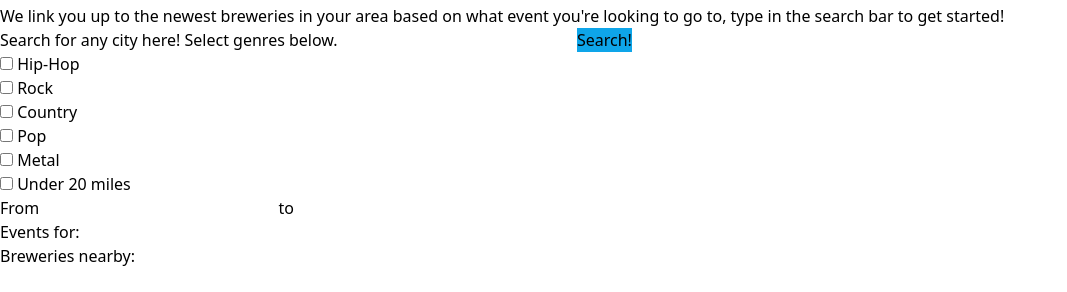
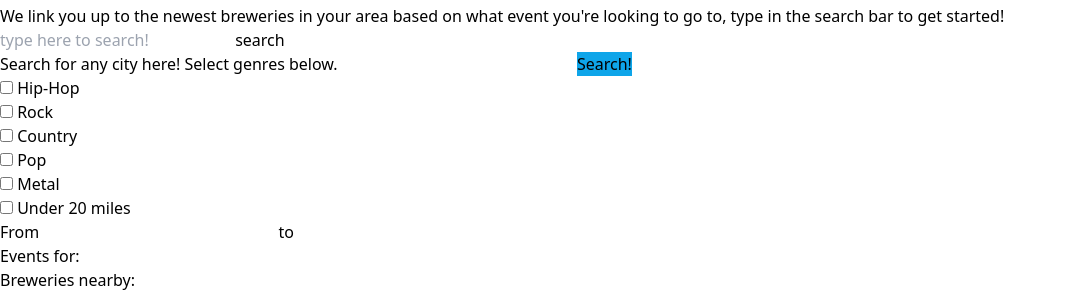
Before and after one commit to wmason1997/Upcoming-Concert-Brewery-Locator, a website: page index.html in a window 1280 px wide. Shown: the part 1220-1512 px from the top of the page, without its empty margins (0-1067 px from the left). Before the commit the page ends 1488 px from the top, so only its background shows below. Drawn offline with nearby package versions, Linux system fonts and the light colour scheme.

Commit message:
started styling search bar and adjusted theme sheet

```diff
--- a/index.html
+++ b/index.html
@@ -18,6 +18,10 @@
         </h3>
     </section>
 
+    <div class="inline-flex justify-between bg-stone-800">
+      <input type="text" placeholder="type here to search!" value="" class ="bg-transparent py-1 text-grey-600 px-4 focus:outline-none">
+    <div class="inline bg-tan-300 py-2 px-4 text-gray-600 select-none">search</div>
+    </div>
     <form id="search-bar">
         <label for="ticketmaster-search">Search for any city here! Select genres below.</label>
         <input type='text' id="ticketmaster-search" name="ticketmaster-search">
--- a/tailwind.config.js
+++ b/tailwind.config.js
@@ -15,7 +15,7 @@ module.exports = {
       'orange': '#a16737',
       'tan': '#bc9a71',
       'white': '#ccc0b2',
-      'light grey': '#b3b2ad',
+      'grey': '#b3b2ad',
       'blue': '#506667',
       'brown': '#472c10',
     },
@@ -34,4 +34,4 @@ module.exports = {
     }
   },
   plugins: ['flowbite/plugin'],
-}
+};
```
